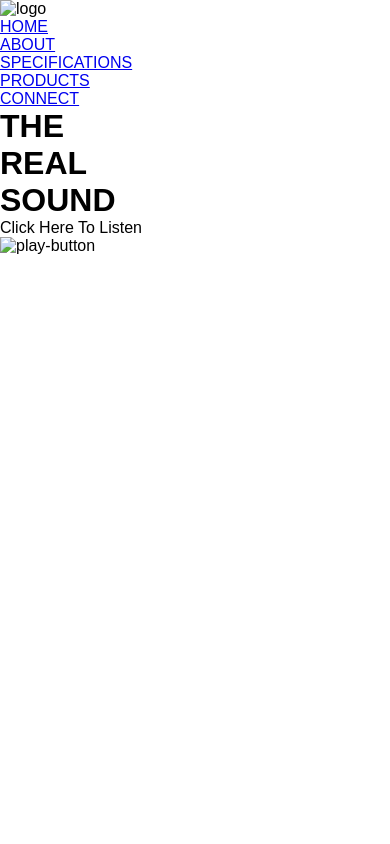
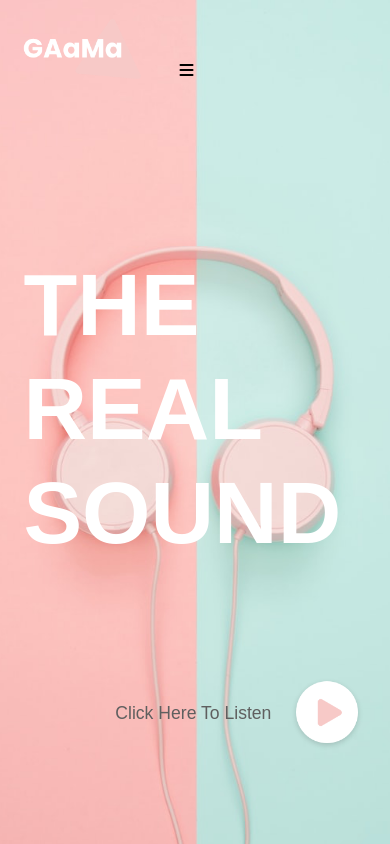
Before and after one commit to gurolbilgin/music_website, a plain HTML site: page index.html in a window 390 px wide. Drawn offline with Linux system fonts and the light colour scheme.

Commit message:
adds some media query to css

```diff
--- a/index.html
+++ b/index.html
@@ -7,6 +7,7 @@
     <title>Music Player</title>
     <link rel="stylesheet" href="style.css">
     <script src="script.js" defer></script>
+    <script src="https://kit.fontawesome.com/b5ea79a052.js" crossorigin="anonymous"></script>
 </head>
 <body>
     <div class="container">
@@ -18,6 +19,7 @@
                 <li><a href="#">SPECIFICATIONS</a></li>
                 <li><a href="#">PRODUCTS</a></li>
                 <li><a href="#">CONNECT</a></li>
+                <li><i class="fas fa-bars"></i></li>
             </ul>
         </div>
         <div class="content">
@@ -35,23 +37,7 @@
         <source src="./media/synth-grass-preview-60s.mp3" type="audio/mp3">
     </audio>
 
-<script>
-    let mySong = document.getElementById("mySong");
-    let icon = document.getElementById("icon")
 
-    icon.onclick = function() {
-        if(mySong.paused) {
-            mySong.play();
-            icon.src = "./media/pause.png"
-        }else {
-            mySong.pause();
-            icon.src = "./media/play.png"
-        }
-
-
-    }
-
-</script>
 
 </body>
 </html>
--- a/script.js
+++ b/script.js
@@ -0,0 +1,14 @@
+let mySong = document.getElementById("mySong");
+    let icon = document.getElementById("icon")
+
+    icon.onclick = function() {
+        if(mySong.paused) {
+            mySong.play();
+            icon.src = "./media/pause.png"
+        }else {
+            mySong.pause();
+            icon.src = "./media/play.png"
+        }
+
+
+    }
--- a/style.css
+++ b/style.css
@@ -3,3 +3,93 @@
     padding: 0;
     font-family: sans-serif;
 }
+
+.container {
+    height: 100vh;
+    width: 100%;
+    background-image: url(./media/image.png);
+    background-size: cover;
+    background-position: center;
+    position: relative;
+
+}
+
+.navbar {
+    width: 88%;
+    margin: auto;
+    padding: 1rem; /* 15 px on the video */
+    display: flex;
+    align-items: center;
+    justify-content: space-between;
+}
+
+.logo {
+    width: 140px;
+    cursor: pointer;
+}
+
+.navbar ul li {
+    list-style: none;
+    display: inline-block;
+    margin: 0 1rem;/* 15 px on the video */
+}
+
+.navbar ul li i {
+    display: none;
+}
+
+.navbar ul li a {
+    text-decoration: none;
+    color: #5f5f5f;
+    font-size: .95rem;/* 15 px on the video */
+}
+
+.content {
+    width: 100%;
+    position: absolute;
+    top: 30%;
+}
+
+.left-col {
+    margin-left: 6%;
+
+}
+
+.left-col h1 {
+    font-size: 5.5rem;
+    color: white;
+    line-height: 6.5rem;
+    float: left;
+}
+
+.right-col {
+    float: right;
+    margin-right: 6%;
+    margin-top: 6.8rem;
+    display: flex;
+    align-items: center;
+}
+
+.right-col p {
+    font-size: 1.1rem;
+    color: #5f5f5f;
+    font-weight: 400;
+    margin-right: .95rem;
+
+}
+
+#icon {
+    width: 5rem;
+    cursor: pointer;
+}
+
+@media (max-width: 800px) {
+    .navbar ul li i {
+        display: block;
+
+    }
+    .navbar ul li a {
+        display: none;
+    }
+
+}
```
Also changed, not shown: media/image.png (added), media/logo.png (added), media/pause.png (added), media/play.png (added), 1 other file.
